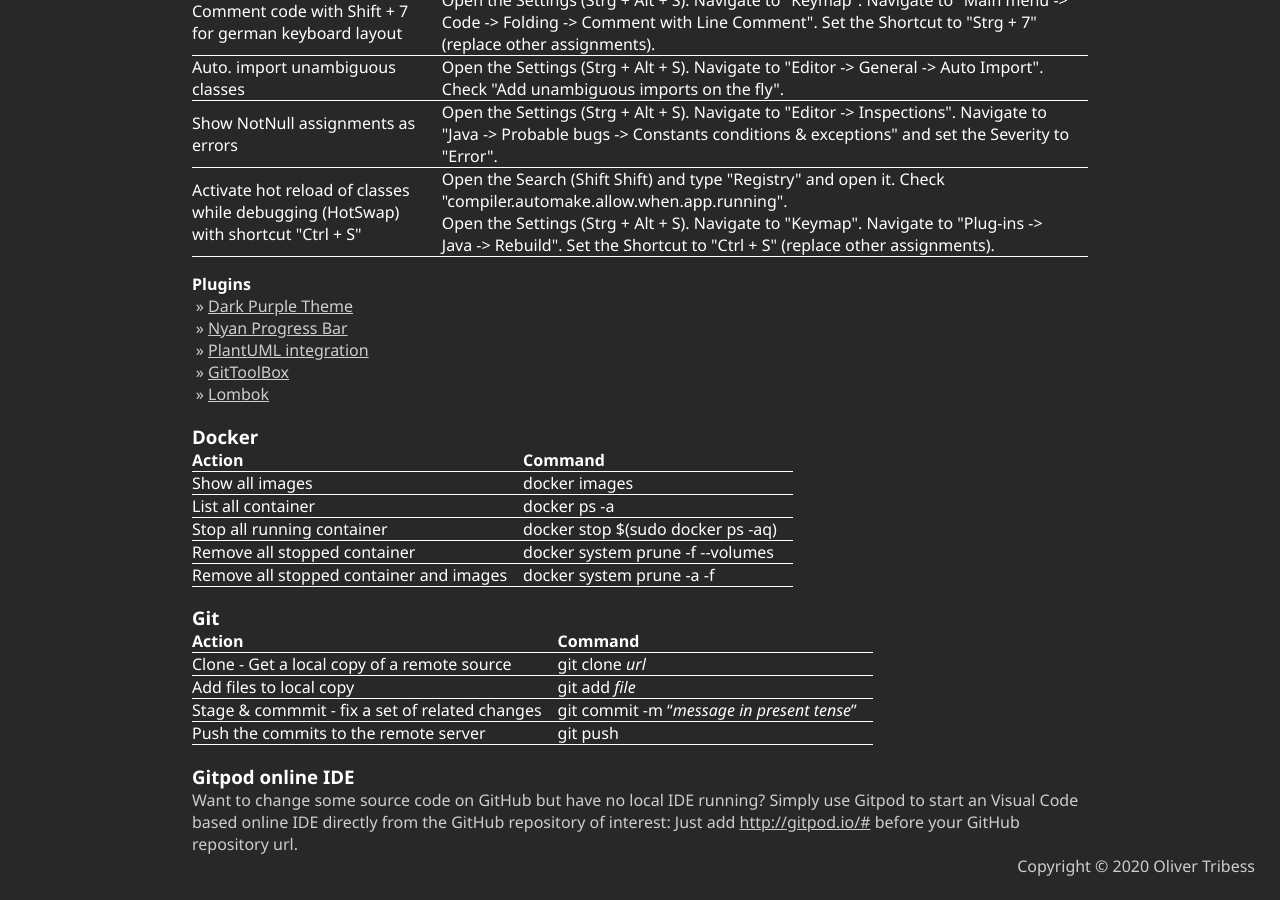
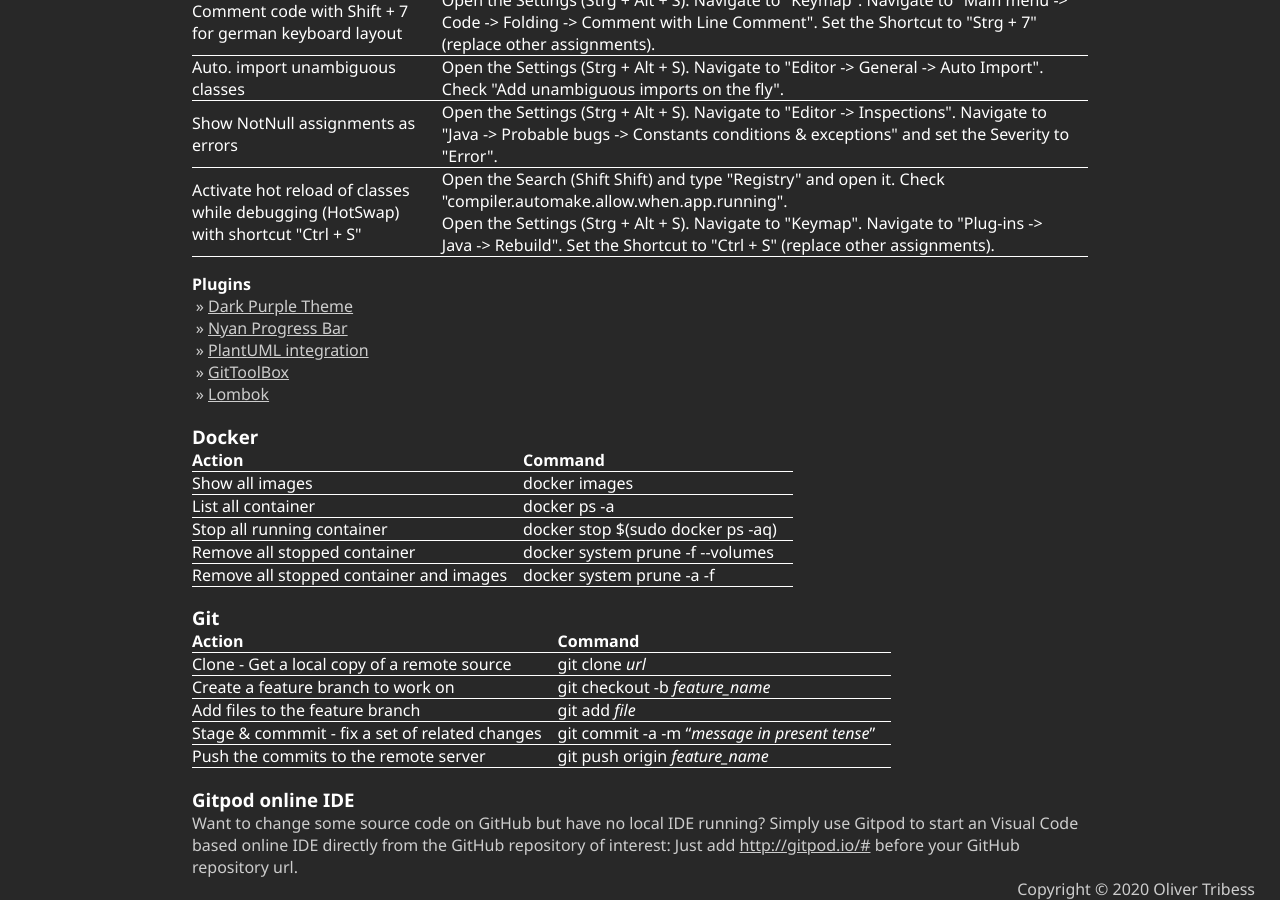
Before and after one commit to Tait1337/DevThoughts, a Jekyll site: the page index.html, which Jekyll copies as it is, in a window 1280 px wide and 900 px high, scrolled down 5339 px. Built offline with Jekyll 4.4.1, drawn with Linux system fonts in a browser that asks for light colours; nearby versions of some CDN libraries; before the commit the page ends 6216 px from its top, so only the background shows below that.

Commit message:
Extended git notes for branch usage

```diff
--- a/index.html
+++ b/index.html
@@ -341,16 +341,20 @@
                     <td>git clone <i>url</i></td>
                 </tr>
                 <tr>
-                    <td>Add files to local copy</td>
+                    <td>Create a feature branch to work on</td>
+                    <td>git checkout -b <i>feature_name</i></td>
+                </tr>
+                <tr>
+                    <td>Add files to the feature branch</td>
                     <td>git add <i>file</i></td>
                 </tr>
                 <tr>
                     <td>Stage & commmit - fix a set of related changes</td>
-                    <td>git commit -m “<i>message in present tense</i>”</td>
+                    <td>git commit -a -m “<i>message in present tense</i>”</td>
                 </tr>
                 <tr>
                     <td>Push the commits to the remote server</td>
-                    <td>git push</td>
+                    <td>git push origin <i>feature_name</i></td>
                 </tr>
             </table>
             <h3>Gitpod online IDE</h3>
```
